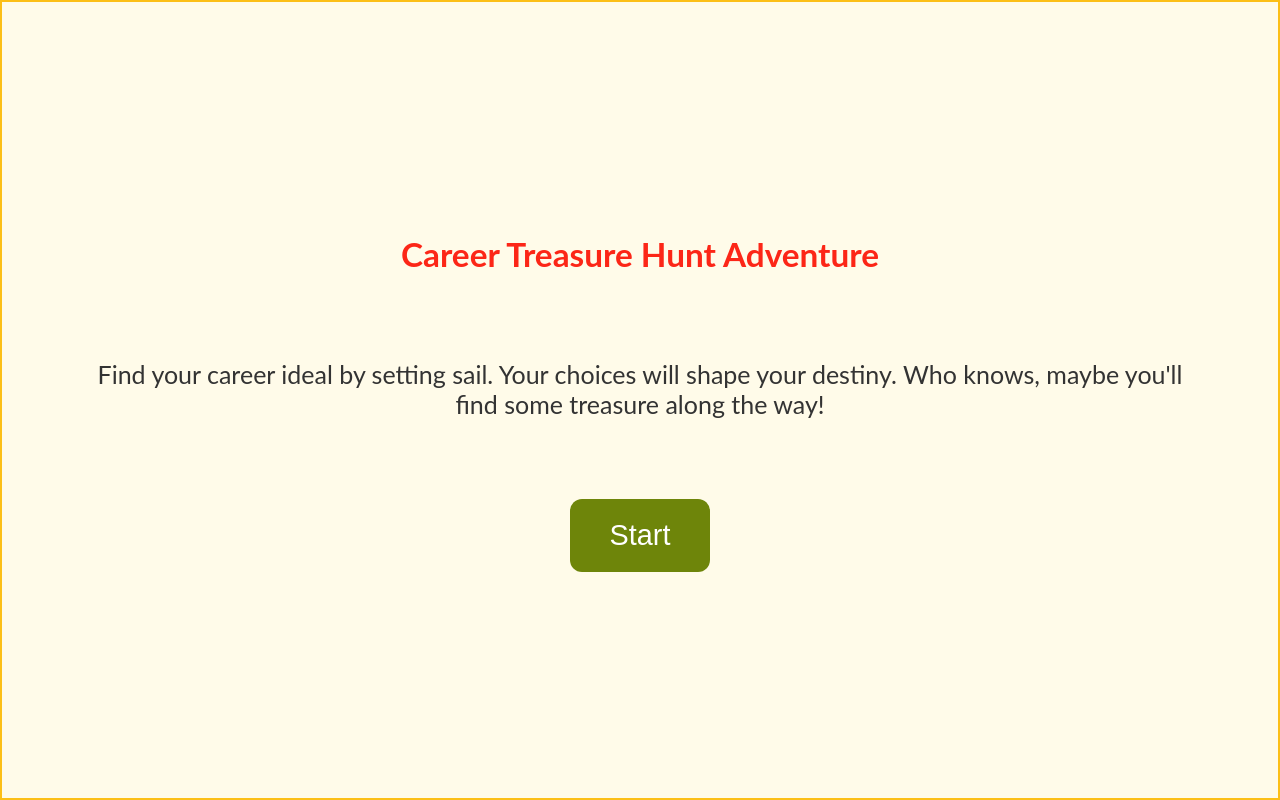
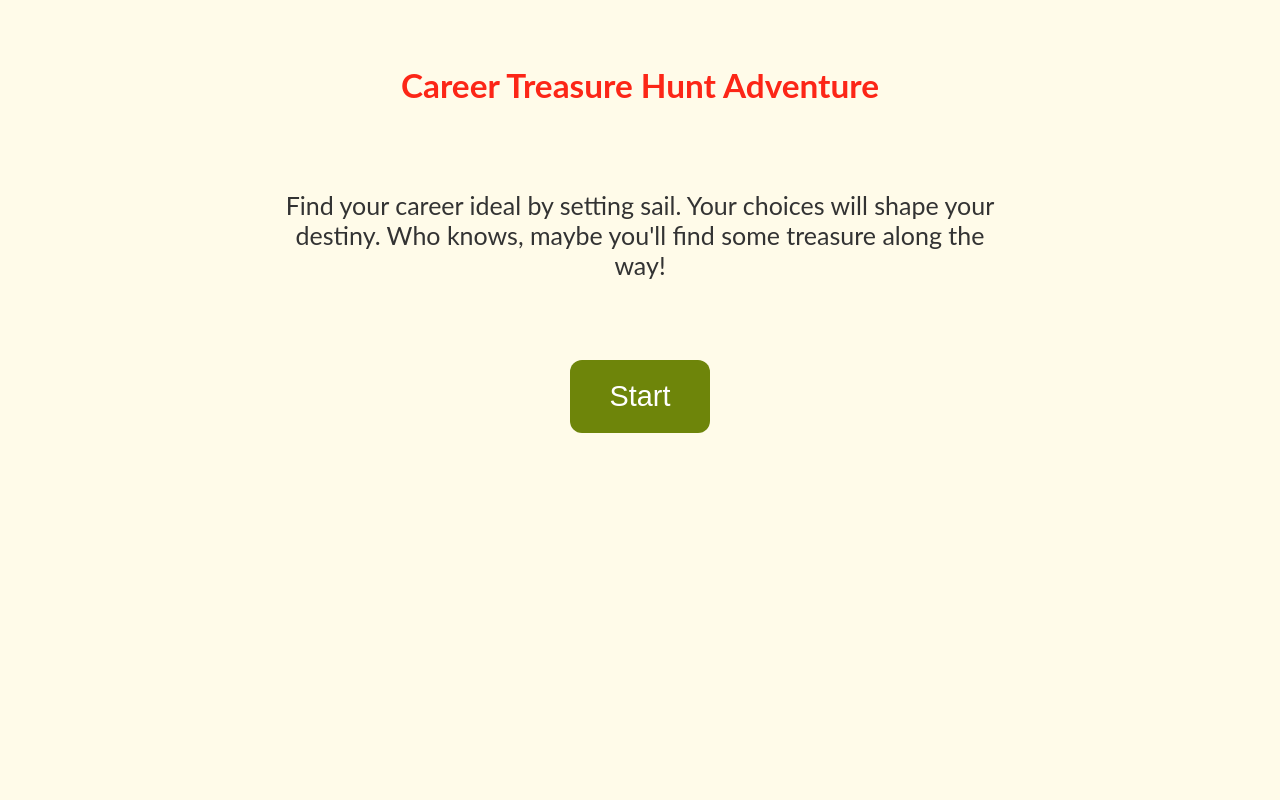
Before and after one commit to sabinavam1/OIM3640project, a Flask app: page / in a window 1280 px wide. Run offline with Flask 3, Linux system fonts and the light colour scheme.

Commit message:
Changed footer

```diff
--- a/static/style.css
+++ b/static/style.css
@@ -12,6 +12,23 @@ body {
     min-height: 100vh;
     display: flex;
     flex-direction: column;
+}
+
+/* PAGE LAYOUT */
+.page-layout {
+    display: flex;
+    flex-direction: column;
+    flex: 1;
+    min-height: 100vh;
+}
+
+.main-content {
+    flex: 1;
+    overflow-y: auto;
+    padding-bottom: 100px; /* Increase padding to leave more space for fixed footer */
+    display: flex;
+    justify-content: center;
+    align-items: flex-start;
 }
 
 /* TOP NAVIGATION */
@@ -57,28 +74,12 @@ body {
     background: #fcbf17;
 }
 
-/* PAGE LAYOUT */
-.page-layout {
-    display: flex;
-    flex: 1;
-}
-
-.main-content {
-    flex: 1;
-    padding: 0;
-    margin: 0;
-    display: flex;
-    justify-content: center;
-    align-items: flex-start;
-}
-
 /* CONTAINERS */
 .start-container, .stage-container, .result-container {
     background: #fffbe9;
-    border: 2px solid #fcbf17;
     padding: 60px 80px;
     width: 100%;
-    min-height: 100vh;
+    max-width: 900px;
     text-align: center;
     display: flex;
     flex-direction: column;
@@ -161,12 +162,12 @@ h2 {
     color: white;
 }
 
-/* BOTTOM ROPE */
 .bottom-rope {
     position: fixed;
     bottom: 0;
     left: 0;
     width: 100%;
+    height: 60px;
     background: url('../static/images/rope_texture.png') repeat-x center;
     background-size: contain;
     color: #333;
@@ -176,7 +177,7 @@ h2 {
     padding: 16px 0;
     z-index: 1000;
     box-shadow: 0 -2px 5px rgba(0,0,0,0.1);
-    transition: transform 0.3s;
+    background-color: #fff8dc;
 }
 
 /* Pulse animation */
@@ -221,7 +222,7 @@ h2 {
     display: flex;
     gap: 60px;
     justify-content: center;
-    flex-wrap: wrap; /* allows wrapping on smaller screens */
+    flex-wrap: wrap;
     margin-top: 15px;
     margin-bottom: 50px;
 }
@@ -231,7 +232,7 @@ h2 {
     min-width: 250px;
 }
 
-.treasure-chest{
+.treasure-chest {
     color: #e78524;
     font-size: 20pt;
     font-style: italic;
--- a/templates/question.html
+++ b/templates/question.html
@@ -2,14 +2,12 @@
 
 {% block content %}
 <div class="stage-container">
-
     {% set question_num = session.get('current_question', 0) %}
     {% set total_stages = stages|length - 1 %}
     {% set stage_crossed = (question_num * total_stages) // 15 %}
     {% if (question_num % (15 // total_stages) == 0) and (question_num != 0) %}
 
-{% endif %}
-
+    {% endif %}
 
     <div class="question-card">
         <p class="question-text">{{ question['question'] }}</p>
@@ -22,6 +20,5 @@
             {% endfor %}
         </form>
     </div>
-
 </div>
 {% endblock %}
```
